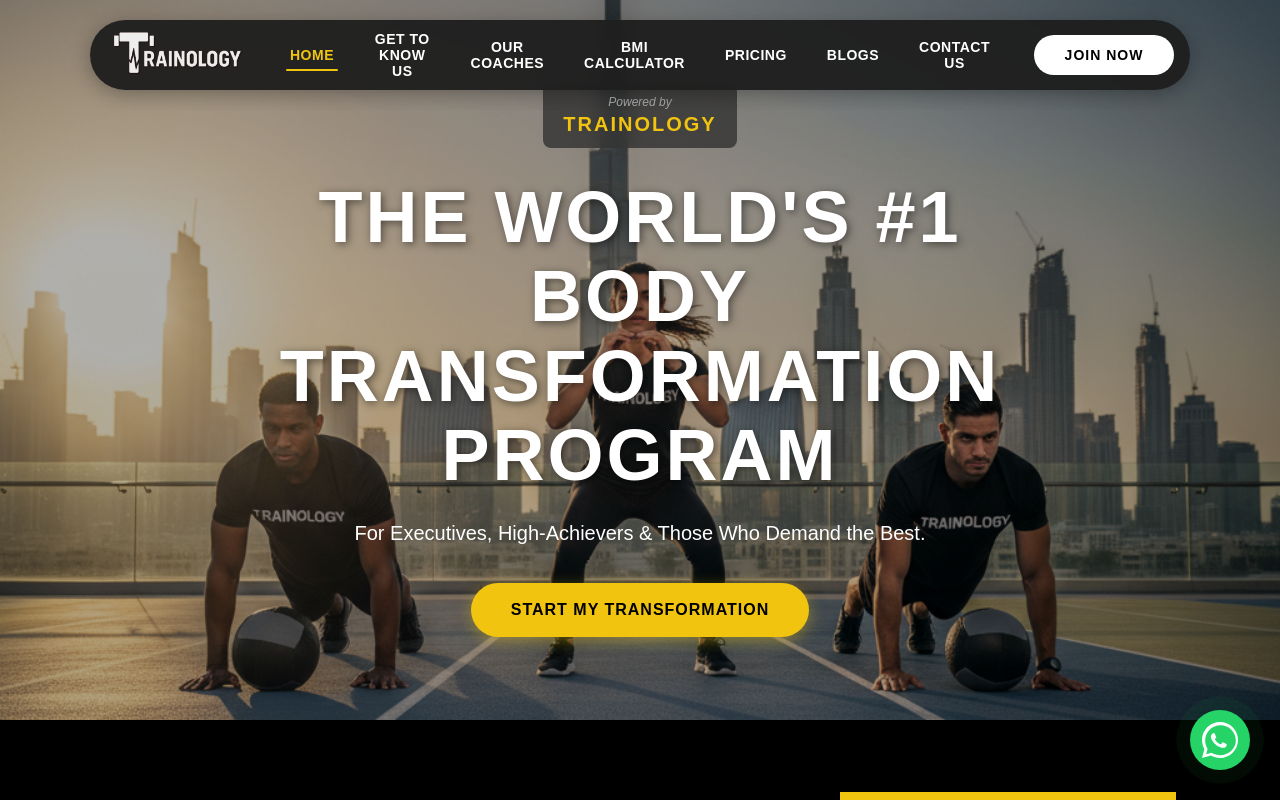
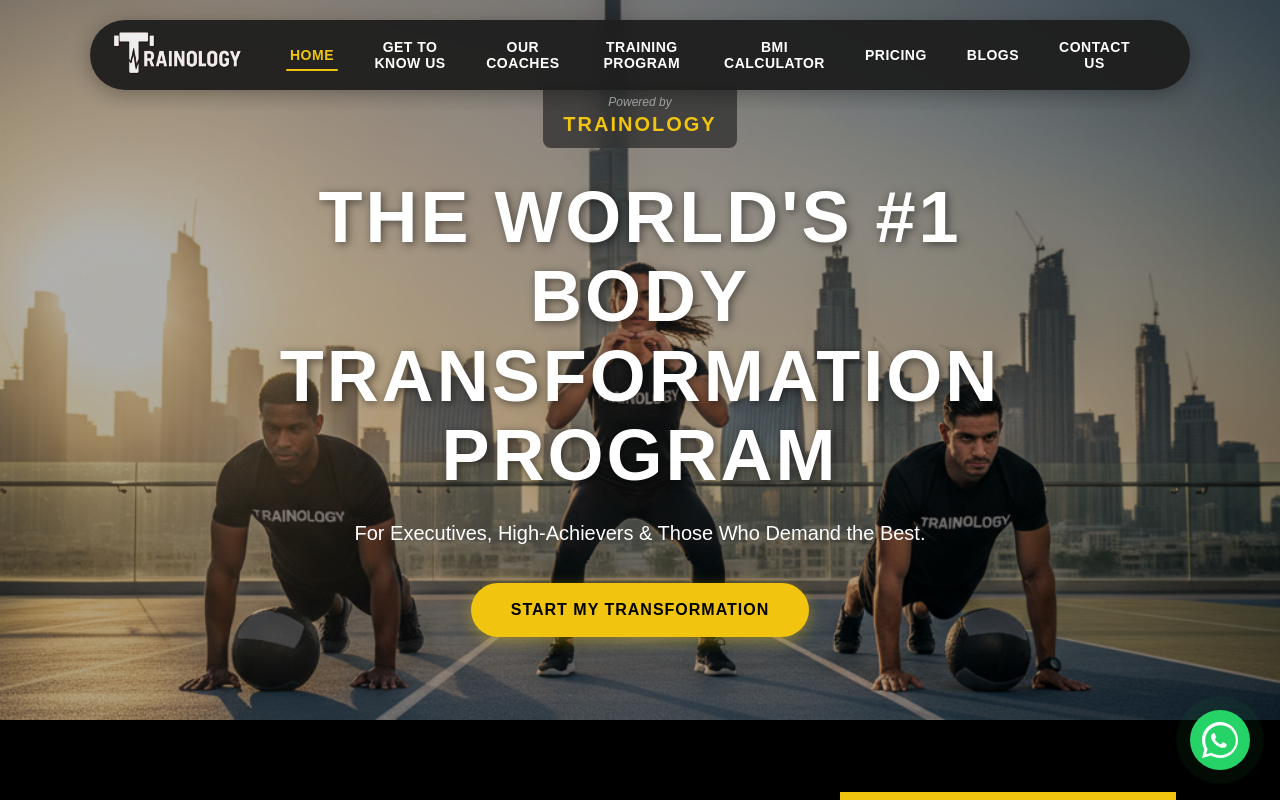
Before and after one commit to shubmohan11/trainalogy, a React (Create React App) app: page / in a window 1280 px wide. Shown: the top 800 px of the page. Built offline with nearby package versions, Linux system fonts and the light colour scheme.

Commit message:
feat: add Training Program nav link, remove desktop JOIN NOW button, increase image heights

```diff
--- a/src/components/ExclusiveWorkouts.css
+++ b/src/components/ExclusiveWorkouts.css
@@ -13,7 +13,7 @@
 }
 .exclusive-img img{
 	width:100%;
-	height:260px;
+	height:450px;
 	object-fit:cover;
 	display:block;
 	transition: all 0.3s ease;
@@ -42,11 +42,11 @@
 
 @media (max-width: 900px){
   .exclusive-grid{grid-template-columns:repeat(2,1fr)}
-  .exclusive-img img{height:250px}
+  .exclusive-img img{height:400px}
 }
 @media (max-width: 600px){
   .exclusive-grid{grid-template-columns:1fr}
-  .exclusive-img img{height:300px}
+  .exclusive-img img{height:450px}
 }
 
 @media (max-width: 400px){
@@ -54,6 +54,6 @@
     font-size: 20px;
   }
   .exclusive-img img {
-    height:250px;
+    height:380px;
   }
 }
--- a/src/components/Header.js
+++ b/src/components/Header.js
@@ -6,6 +6,7 @@
   { label: 'Home', hash: '#home' },
   { label: 'Get to know us', hash: '#get-to-know' },
   { label: 'Our Coaches', hash: '#trainers' },
+  { label: 'Training Program', hash: '#exclusive-workouts' },
   { label: 'BMI Calculator', hash: '#bmi-calculator' },
   { label: 'Pricing', hash: '#pricing' },
   { label: 'Blogs', hash: '#blog' },
@@ -89,23 +90,6 @@
           ))}
         </nav>
 
-        <a
-          className="join-btn desktop-join"
-          href="#contact"
-          onClick={e => {
-            e.preventDefault();
-            window.location.hash = '#contact';
-            setTimeout(() => {
-              const section = document.getElementById('contact');
-              if (section) {
-                section.scrollIntoView({ behavior: 'smooth' });
-              }
-            }, 100);
-          }}
-        >
-          JOIN NOW
-        </a>
-
         {/* Floating hamburger for mobile/tablet (fixed, outside stacking contexts) */}
         <button
           className={"floating-menu-toggle" + (menuOpen ? " open" : "")}
--- a/src/components/WhatMakes.css
+++ b/src/components/WhatMakes.css
@@ -48,7 +48,7 @@
 
 .card-image {
   width: 100%;
-  height: 280px;
+  height: 380px;
   overflow: hidden;
   background: #000;
   flex-shrink: 0;
@@ -104,7 +104,7 @@
   }
 
   .card-image {
-    height: 320px;
+    height: 400px;
   }
 }
 
@@ -119,7 +119,7 @@
   }
 
   .card-image {
-    height: 260px;
+    height: 350px;
   }
 
   .card-content {
@@ -155,7 +155,7 @@
   }
 
   .card-image {
-    height: 220px;
+    height: 380px;
   }
 
   .card-content {
```
